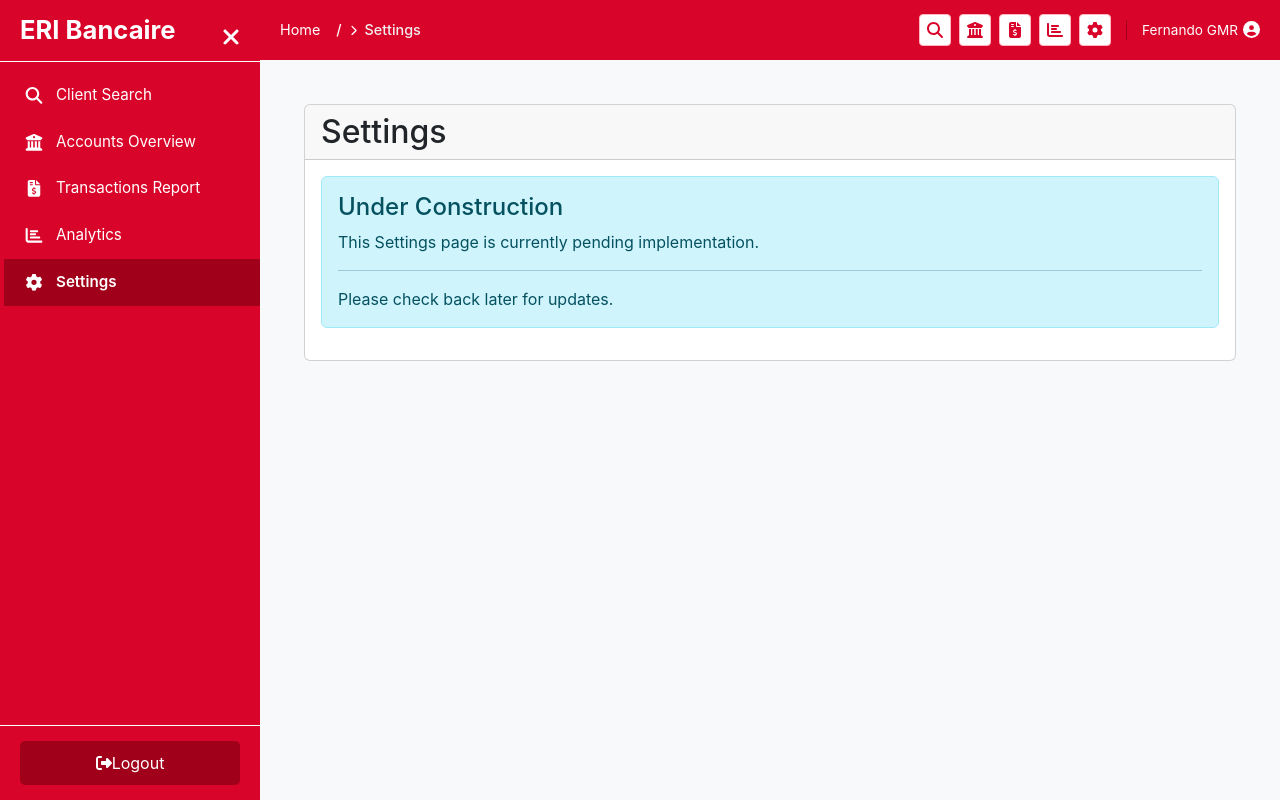
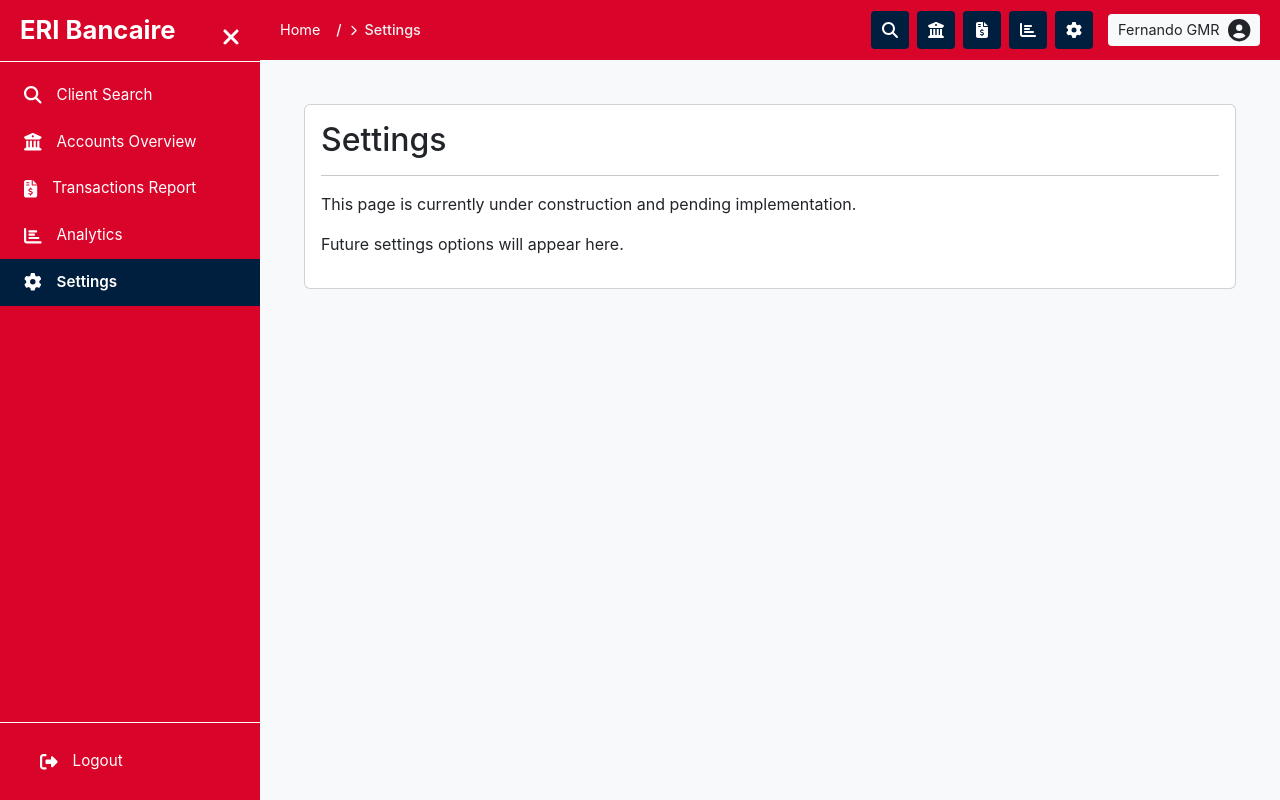
Before and after one commit to siglo50/ERI_Bancaire_Prueba_FernandoGMR, a React (Vite) app: page /settings in a window 1280 px wide. Built offline with nearby package versions, Linux system fonts and the light colour scheme.

Commit message:
settings page. estilos menú.

```diff
--- a/src/App.css
+++ b/src/App.css
@@ -50,30 +50,34 @@
     display: flex; /* Use flex for icon alignment */
     align-items: center;
     padding: 12px 20px;
-    color: var(--eri-sidebar-text);
+    color: var(--eri-sidebar-text); /* Default text/icon color on red sidebar */
     text-decoration: none;
     transition: background-color 0.2s ease, padding-left 0.2s ease, border-left-color 0.2s ease;
-    border-left: 4px solid transparent; /* Active indicator */
+    border-left: 4px solid transparent; /* Keep transparent for non-active */
     font-size: 0.95rem;
   }
 
   .sidebar-nav li a:hover {
-    background-color: var(--eri-sidebar-active-bg);
-    border-left-color: var(--eri-sidebar-active-border);
+    background-color: var(--eri-primary-red-dark); /* Darker red on hover for non-active */
+    /* border-left-color: var(--eri-sidebar-active-border); */ /* Not needed if background changes */
   }
 
   .sidebar-nav li a.active {
-    background-color: var(--eri-sidebar-active-bg);
-    border-left-color: var(--eri-sidebar-active-border);
+    background-color: var(--eri-menu-item-bg); /* Dark blue background for active link */
+    color: var(--eri-menu-item-icon-color);      /* White text/icon on blue */
+    border-left-color: transparent; /* Remove border when active with blue bg */
     font-weight: 600;
   }
 
+  .sidebar-nav li a.active .nav-icon {
+    color: var(--eri-menu-item-icon-color); /* Ensure icon color is white on blue bg */
+  }
+
   .sidebar-nav li a .nav-icon {
-    margin-right: 12px;
-    width: 20px;
-    text-align: center;
-    color: var(--eri-sidebar-icon);
-    font-size: 1.1em;
+    margin-right: 15px;
+    font-size: 1.1rem;
+    color: var(--eri-sidebar-icon); /* Default icon color on red sidebar */
+    transition: color 0.2s ease;
   }
 
   .sidebar-footer {
@@ -81,6 +85,30 @@
     border-top: 1px solid var(--eri-sidebar-divider-color);
     text-align: center;
     flex-shrink: 0;
+  }
+
+  .sidebar-footer-button {
+    display: flex;
+    align-items: center;
+    padding: 12px 20px;
+    width: 100%;
+    background-color: transparent;
+    border: none;
+    color: var(--eri-sidebar-text);
+    text-align: left;
+    text-decoration: none;
+    font-size: 0.95rem; /* Match nav links */
+  }
+
+  .sidebar-footer-button:hover {
+    background-color: var(--eri-primary-red-dark);
+    color: var(--eri-sidebar-text);
+  }
+
+  .sidebar-footer-button .nav-icon {
+    margin-right: 15px;
+    font-size: 1.1rem;
+    color: var(--eri-sidebar-icon);
   }
 
   .sidebar-footer button {
@@ -158,38 +186,45 @@
   }
 
   .topbar-icons .btn-icon {
-    color: var(--eri-primary-red); /* Red icon color */
-    background-color: var(--eri-neutral-white); /* White background */
-    border: 1px solid var(--eri-primary-red-light); /* Light red border */
-    font-size: 1rem; /* Adjusted icon size */
-    margin-left: 8px; /* Spacing between icons */
-    padding: 0; /* Remove default padding */
-    width: 32px; /* Fixed width for square shape */
-    height: 32px; /* Fixed height for square shape */
+    background-color: var(--eri-menu-item-bg); /* Dark blue background */
+    color: var(--eri-menu-item-icon-color);    /* White icon */
+    border: none; /* No border */
+    font-size: 1rem;
+    margin-left: 8px;
+    padding: 0;
+    width: 38px; /* Square shape */
+    height: 38px; /* Square shape */
     border-radius: 4px; /* Slightly rounded corners for square look */
-    display: inline-flex; /* Allows centering of the icon */
+    display: inline-flex;
     align-items: center;
     justify-content: center;
-    transition: background-color 0.2s ease, border-color 0.2s ease, color 0.2s ease;
+    transition: background-color 0.2s ease, color 0.2s ease;
   }
 
   .topbar-icons .btn-icon:hover {
-    background-color: var(--eri-neutral-grey-light); /* Light grey background on hover */
-    border-color: var(--eri-primary-red); /* Stronger red border on hover */
-    color: var(--eri-primary-red-dark); /* Darker red icon on hover */
+    background-color: var(--eri-primary-blue); /* Slightly lighter blue on hover */
+    color: var(--eri-neutral-white);
   }
 
   .topbar-user {
     display: flex;
     align-items: center;
+    color: var(--eri-topbar-text);
     margin-left: 15px;
-    padding-left: 15px;
-    border-left: 1px solid var(--eri-primary-red-dark);
-    font-size: 0.85rem;
+    padding: 5px 10px;
+    background-color: var(--eri-topbar-user-bg); /* Light grey background */
+    border-radius: 4px; /* Match other buttons */
   }
 
   .topbar-user span {
-    margin-right: 5px;
+    margin-right: 8px;
+    font-size: 0.9rem;
+    color: var(--eri-topbar-user-icon-color); /* Dark text for name */
+  }
+
+  .topbar-user .svg-inline--fa { /* Targeting the FontAwesome icon */
+    color: var(--eri-topbar-user-icon-color); /* Dark icon color */
+    font-size: 1.4rem; /* Adjust size if needed */
   }
 
   .page-content {
@@ -346,13 +381,14 @@
   .sidebar-collapsed .sidebar-nav li a .nav-icon {
     margin-right: 0; /* Remove margin when text is hidden */
     /* Optional: center icon if text is hidden and link takes full width */
-    display: block;
-    margin-left: auto;
-    margin-right: auto;
+    /* display: block; Removed to allow parent flex to fully control centering */
+    font-size: 1.4rem; /* Adjust icon size for circular button */
+    color: var(--eri-menu-item-icon-color); /* Ensure icon is white */
+    line-height: 1; /* Can help with vertical alignment */
   }
 
   .sidebar-collapsed .sidebar-footer button .nav-icon {
-      margin-right: 0;
+    margin-right: 0;
   }
 
   .sidebar-collapsed .sidebar-header {
@@ -400,3 +436,60 @@
     position: static; /* No longer absolute within the header */
     font-size: 1.3rem; /* Match icon size in nav */
   }
+
+  .sidebar-collapsed .sidebar-nav li a {
+    padding: 0;
+    width: 50px;
+    height: 50px;
+    border-radius: 50%; /* Circular */
+    margin: 10px auto; /* Spacing and centering */
+    display: grid; /* Changed from flex to grid */
+    place-items: center; /* Shorthand for align-items: center and justify-items: center */
+    border-left: none; /* Remove any left border */
+    background-color: var(--eri-menu-item-bg); /* Dark blue background */
+    color: var(--eri-menu-item-icon-color); /* White icon */
+    transition: background-color 0.2s ease;
+  }
+
+  .sidebar-collapsed .sidebar-nav li a:hover {
+    background-color: var(--eri-primary-blue); /* Slightly lighter blue on hover */
+  }
+
+  .sidebar-collapsed .sidebar-nav li a.active {
+    background-color: var(--eri-primary-blue); /* Or a distinct active color if desired, e.g., slightly lighter/darker blue */
+    /* Example: box-shadow: inset 0 0 0 2px var(--eri-neutral-white); */ /* Optional: white inner ring for active */
+  }
+
+  .sidebar-collapsed .sidebar-nav li a .nav-icon {
+    margin-right: 0;
+    /* display: block; Removed to allow parent flex to fully control centering */
+    font-size: 1.4rem; /* Adjust icon size for circular button */
+    color: var(--eri-menu-item-icon-color); /* Ensure icon is white */
+    line-height: 1; /* Can help with vertical alignment */
+  }
+
+  .sidebar-collapsed .sidebar-footer-button {
+    width: 50px;
+    height: 50px;
+    border-radius: 50%;
+    margin: 10px auto;
+    display: grid; /* Using grid for centering as with nav links */
+    place-items: center;
+    padding: 0;
+    background-color: var(--eri-menu-item-bg); /* Match collapsed nav items */
+  }
+
+  .sidebar-collapsed .sidebar-footer-button .nav-icon {
+    margin-right: 0;
+    font-size: 1.4rem; /* Match collapsed nav icons */
+    color: var(--eri-menu-item-icon-color);
+  }
+
+  .sidebar-collapsed .sidebar-footer-button:hover {
+    background-color: var(--eri-primary-blue); /* Match collapsed nav items hover */
+  }
+
+  /* Specific adjustments for Table Action Buttons */
+  .table-action-button {
+    /* ... */
+  }
--- a/src/App.jsx
+++ b/src/App.jsx
@@ -10,6 +10,7 @@ import AccountsOverviewPage from './pages/AccountsOverviewPage';
 import TransactionsReportPage from './pages/TransactionsReportPage';
 import AnalyticsDashboardPage from './pages/AnalyticsDashboardPage';
 import SettingsPage from './pages/SettingsPage';
+import LogoutPage from './pages/LogoutPage';
 
 // Import new tab content components
 import ClientGeneralInfo from './components/client_details_tabs/ClientGeneralInfo';
@@ -82,6 +83,9 @@ function App() {
               {/* Route for Settings Page */}
               <Route path="/settings" element={<SettingsPage />} />
 
+              {/* Route for Logout Page */}
+              <Route path="/logout" element={<LogoutPage />} />
+
               {/* Ruta por defecto o página no encontrada */}
               <Route path="*" element={<div><h2>404 Not Found</h2><p>La página que buscas no existe.</p></div>} />
             </Routes>
--- a/src/components/Sidebar.jsx
+++ b/src/components/Sidebar.jsx
@@ -62,10 +62,10 @@ const Sidebar = ({ isCollapsed, toggleSidebar }) => {
         </ul>
       </nav>
       <div className="sidebar-footer">
-        <button type="button" title="Logout">
+        <NavLink to="/logout" title="Logout" className="sidebar-footer-button">
           <FontAwesomeIcon icon={faSignOutAlt} className="nav-icon" />
           {!isCollapsed && <span>Logout</span>}
-        </button>
+        </NavLink>
       </div>
     </aside>
   );
--- a/src/index.css
+++ b/src/index.css
@@ -103,6 +103,13 @@ code {
   --eri-status-inactive-text: #721c24;
 
   --eri-border-color: #dee2e6;
+
+  /* New variables for specific menu item styling based on image */
+  --eri-menu-item-bg: var(--eri-primary-blue-dark); /* #001f3f - For menu item backgrounds */
+  --eri-menu-item-icon-color: var(--eri-neutral-white); /* #ffffff - For icons/text on menu items */
+
+  --eri-topbar-user-bg: var(--eri-neutral-grey-light); /* #f8f9fa - For user icon background */
+  --eri-topbar-user-icon-color: var(--eri-neutral-black); /* #212529 - For user icon color */
 }
 
 /* General Button Styles */
--- /dev/null
+++ b/src/pages/LogoutPage.jsx
@@ -0,0 +1,44 @@
+import React, { useEffect } from 'react';
+import { Container, Row, Col, Card, Spinner } from 'react-bootstrap';
+import { useNavigate } from 'react-router-dom';
+
+const LogoutPage = () => {
+  const navigate = useNavigate();
+
+  useEffect(() => {
+    // Simulate logout process
+    console.log('User initiated logout.');
+    // Here you would typically clear authentication tokens, user data from state/local storage, etc.
+
+    // Simulate a delay for the logout process then redirect
+    const timer = setTimeout(() => {
+      console.log('User logged out. Redirecting to login or home page.');
+      // For now, let's imagine we redirect to the client search page as a pseudo-login/home
+      // In a real app, this would be '/login' or similar.
+      navigate('/search');
+    }, 2000); // 2-second delay
+
+    return () => clearTimeout(timer); // Cleanup timer on component unmount
+  }, [navigate]);
+
+  return (
+    <Container fluid className="p-4">
+      <Row className="justify-content-md-center">
+        <Col md={6}>
+          <Card className="text-center">
+            <Card.Body>
+              <Card.Title as="h2">Logging Out</Card.Title>
+              <hr />
+              <Spinner animation="border" role="status" variant="primary" className="my-3">
+                <span className="visually-hidden">Loading...</span>
+              </Spinner>
+              <p>You are being logged out. Please wait...</p>
+            </Card.Body>
+          </Card>
+        </Col>
+      </Row>
+    </Container>
+  );
+};
+
+export default LogoutPage;
--- a/src/pages/SettingsPage.jsx
+++ b/src/pages/SettingsPage.jsx
@@ -1,26 +1,21 @@
 import React from 'react';
-import { Container, Card, Alert } from 'react-bootstrap';
+import { Container, Row, Col, Card } from 'react-bootstrap';
 
 const SettingsPage = () => {
   return (
     <Container fluid className="p-4">
-      <Card>
-        <Card.Header as="h2">
-          Settings
-        </Card.Header>
-        <Card.Body>
-          <Alert variant="info">
-            <Alert.Heading>Under Construction</Alert.Heading>
-            <p>
-              This Settings page is currently pending implementation.
-            </p>
-            <hr />
-            <p className="mb-0">
-              Please check back later for updates.
-            </p>
-          </Alert>
-        </Card.Body>
-      </Card>
+      <Row>
+        <Col>
+          <Card>
+            <Card.Body>
+              <Card.Title as="h2">Settings</Card.Title>
+              <hr />
+              <p>This page is currently under construction and pending implementation.</p>
+              <p>Future settings options will appear here.</p>
+            </Card.Body>
+          </Card>
+        </Col>
+      </Row>
     </Container>
   );
 };
```
Also changed, not shown: src/pages/AccountsOverviewPage.jsx (+6 -6 lines), src/pages/TransactionsReportPage.jsx (+4 -4 lines).
